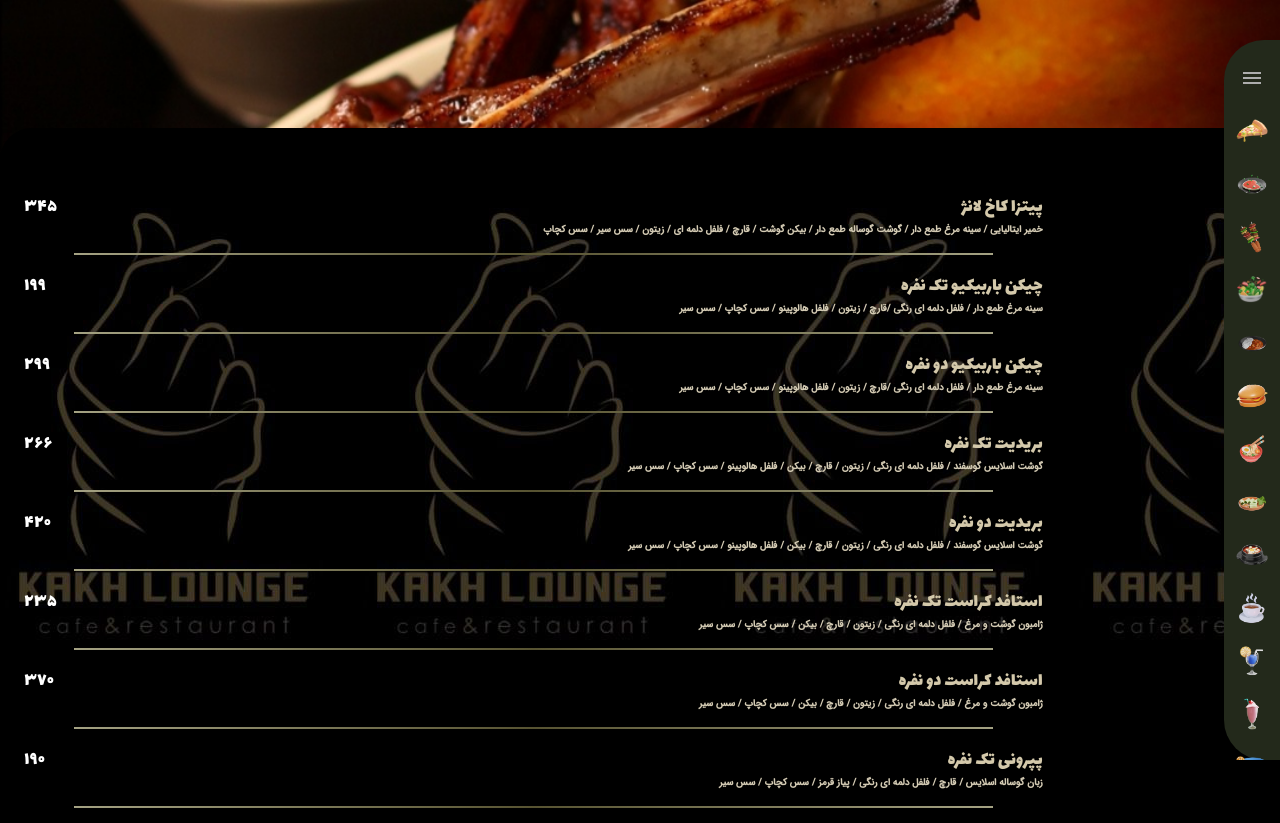
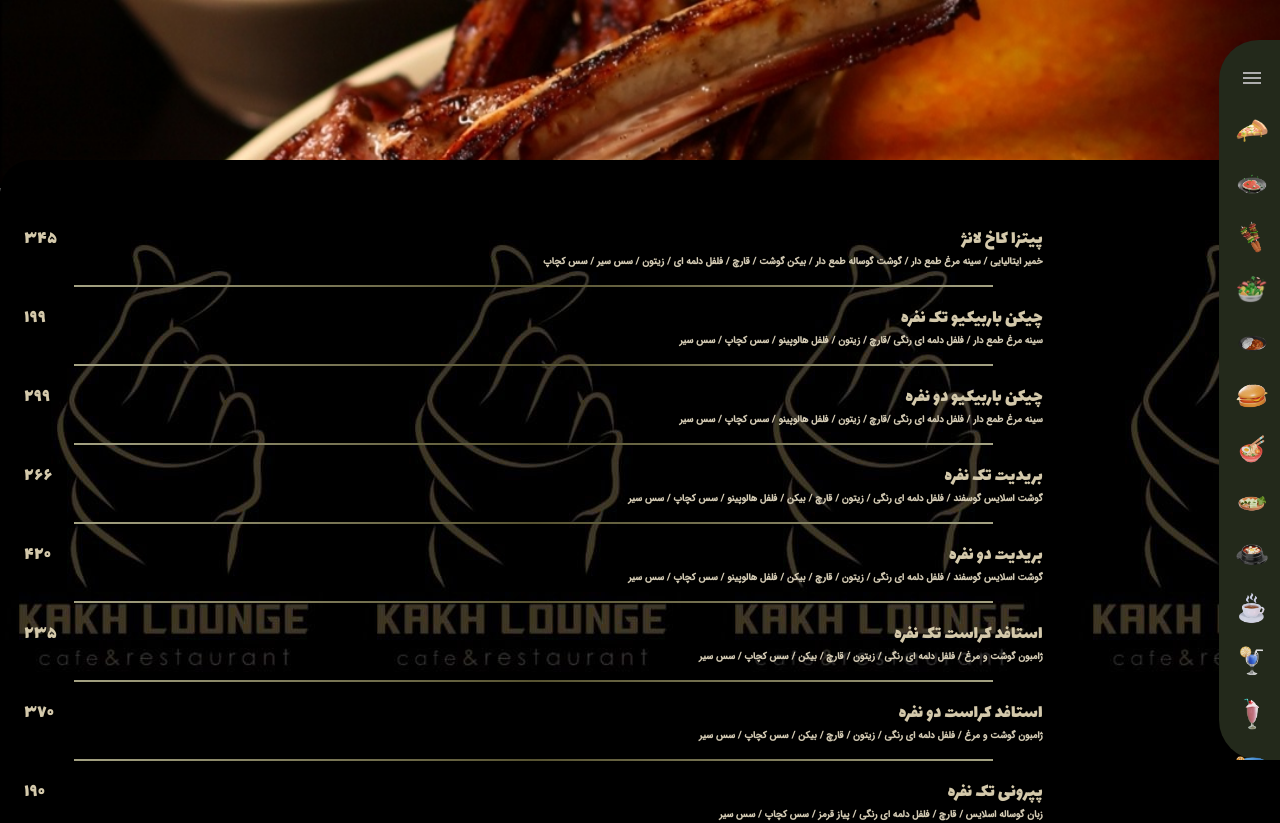
Before and after one commit to sarakasiri/Kakhlounge, a React (Create React App) app: page / in a window 1280 px wide. Shown: the top 823 px of the page. Built offline with nearby package versions, Linux system fonts and the light colour scheme.

Commit message:
edit sidebar

```diff
--- a/src/components/menu/Categories.js
+++ b/src/components/menu/Categories.js
@@ -73,8 +73,8 @@ const Categories = ({ categories, filterItems, handleBackground }) => {
                         className={classes.proSidebar}
                         collapsed={isCollapsed}
                         rtl={true}
-                        width={"10rem"}
-                        collapsedWidth={"3.5rem"}
+                        width={"12rem"}
+                        collapsedWidth={"3.8rem"}
                     >
                         <Menu iconShape="square" className={classes.sidebar}>
                             <MenuItem
--- a/src/components/menu/Menu.js
+++ b/src/components/menu/Menu.js
@@ -47,7 +47,7 @@ const Menu = ({ items }) => {
                                         </p>
                                     </div>
                                     <div>
-                                        <p style={{ color: "white" }}>
+                                        <p style={{ fontSize: "1.3rem !important", color: "#d4c9ab" }}>
                                             {menuItems.price}
                                         </p>
                                     </div>
--- a/src/components/slider/Slider.js
+++ b/src/components/slider/Slider.js
@@ -62,7 +62,7 @@ function Example(props) {
         <Carousel navButtonsAlwaysInvisible autoPlay >
             {
                 items.map((item, i) => (
-                    <Paper key={i} style={{ height: "10rem" }}>
+                    <Paper key={i} style={{ height: "10.6rem" }}>
                         <LazyLoadImage style={{ width: "100%" }} src={item.image} />
                     </Paper>
                 ))
--- a/src/containers/menuPage/styles/MenuPage.module.scss
+++ b/src/containers/menuPage/styles/MenuPage.module.scss
@@ -2,7 +2,7 @@
     background-image: url(../../../assets/logo.png);
     min-height: 76vh !important;
     border-radius: 2rem 2rem 0 0;
-    margin-top: 8rem !important;
+    margin-top: 10rem !important;
     z-index: 10;
 
     margin-right: 0 !important;
@@ -26,7 +26,7 @@
     position: absolute;
     z-index: -1;
     padding-bottom: 10rem !important;
-    margin-top: -8rem !important;
+    margin-top: -10rem !important;
 }
 
 .menuItems {
```
